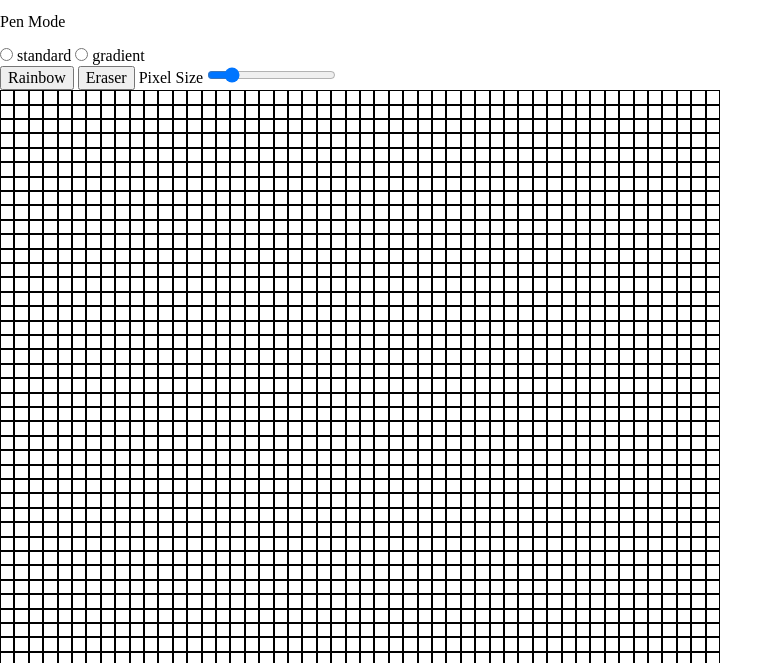
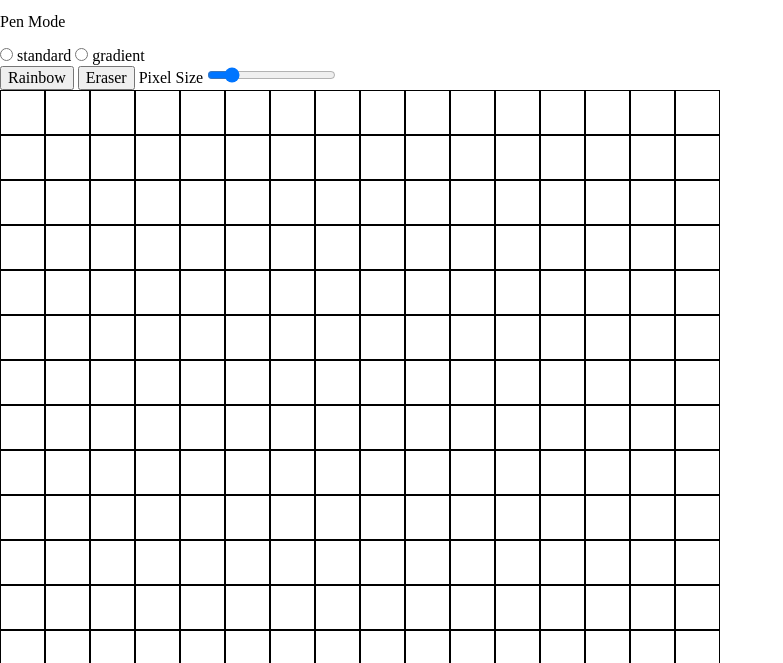
Before and after one commit to HakNart/Etch-A-Sketch, a plain HTML site: page index.html in a window 1280 px wide. Shown: the part 134-797 px from the top of the page, without its empty margins (0-783 px from the left). Drawn offline with Linux system fonts and the light colour scheme.

Commit message:
Fix the create sketch pad function to remove all the child nodes frist

```diff
--- a/script.js
+++ b/script.js
@@ -12,7 +12,7 @@ function setDefault() {
     isStandard = true;
     isGradient = false;
     isEraseMode = false;
-    createSketchPad(50);
+    createSketchPad(16);
 }
 
 // Create 16x16 pixel squares on the for the sketch pad
@@ -24,7 +24,11 @@ function createSquare() {
     return square;
 }
 
+// Remove all the existing childnodes and create new sketch pad with predefined dimension
 function createSketchPad(size) {
+    while (sketchPad.hasChildNodes()) {
+        sketchPad.removeChild(sketchPad.firstChild);
+    }
     sketchPad.style['grid-template-columns'] = `repeat(${size}, 1fr)`;
     sketchPad.style['grid-template-rows'] = `repeat(${size}, 1fr)`;
     for (let i = 0; i < size**2; i++) {
@@ -139,7 +143,6 @@ rainbow.addEventListener('click', rainbowColor)
 // Set flag for random color to true
 function rainbowColor() {
     updatePenMode("random");
-    isEraseMode = true;
 }
 
 // Create random rgb value for colors
@@ -156,6 +159,7 @@ eraser.addEventListener('click', eraserMode)
 
 function eraserMode() {
     updatePenMode("erase");
+    isEraseMode = true;
 }
 
 // Gradient mode
--- a/style.css
+++ b/style.css
@@ -3,9 +3,8 @@
     height: 720px;
     background-color: #fff;
     display: grid;
-    grid-template-columns: repeat(16, 1fr);
-    grid-template-rows: repeat(16, 1fr);
-
+    /* grid-template-columns: repeat(16, 1fr);
+    grid-template-rows: repeat(16, 1fr); */
 }
 
 .square {
```
